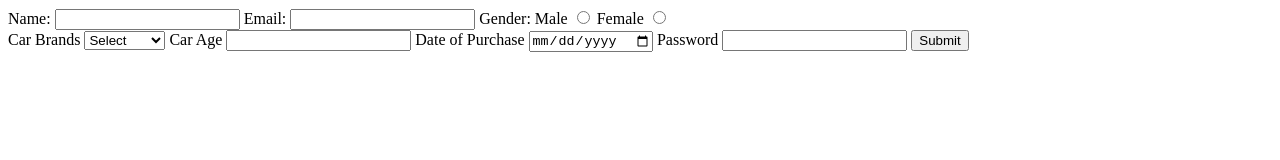
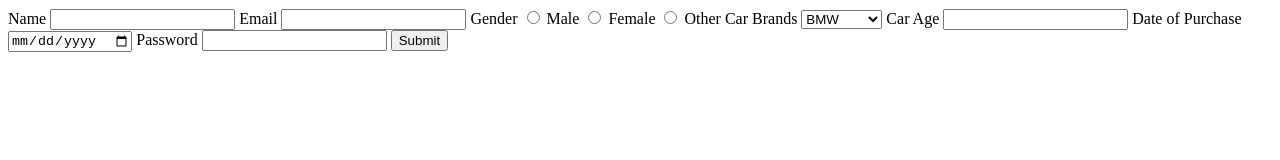
Before and after one commit to acciojob/car-insurance-form-abderaj17, a website: page main.html in a window 1280 px wide. Drawn offline with Linux system fonts and the light colour scheme.

Commit message:
created a submission

```diff
--- a/main.html
+++ b/main.html
@@ -8,24 +8,26 @@
 
 <body>
 	<!-- the entire body must be written by student -->
-	<form>
-		<label for="name">Name:
-		<input type="text" id="name" required />
-		</label>
-		<label for="email">Email:
-		<input type="email" id="email" required />
-		</label>
-		<label for="gender">Gender:</label>
+	<form method="post" id="car-insurance-form">
+    <label for="name">Name</label>
+    <input type="text" id="name" name="name" required>
+
+    <label for="email">Email</label>
+    <input type="email" id="email" name="email" required>
+
+    <label>Gender</label>
+    <input type="radio" id="male" name="gender" value="male" required>
     <label for="male">Male</label>
-		<input type="radio" value="male" id="male" name="gender" required />
+    <input type="radio" id="female" name="gender" value="female" required>
     <label for="female">Female</label>
-		<input type="radio" value="Female" id="female" name="gender" required /> <br>
-		<label for="car-brands">Car Brands</label>
-		<select id="cars">
-			<option>Select</option>
-			<option>BMW</option>
-			<option>Audi</option>
-			<option>Mercedez</option>
+    <input type="radio" id="other" name="gender" value="other" required>
+    <label for="other">Other</label>
+
+    <label for="cars">Car Brands</label>
+    <select id="cars" name="cars">
+        <option value="BMW">BMW</option>
+        <option value="Audi">Audi</option>
+        <option value="Mercedez">Mercedez</option>
     </select>
 
     <label for="carage">Car Age</label>
```
Lines whose indentation alone changed are shown as unchanged.
